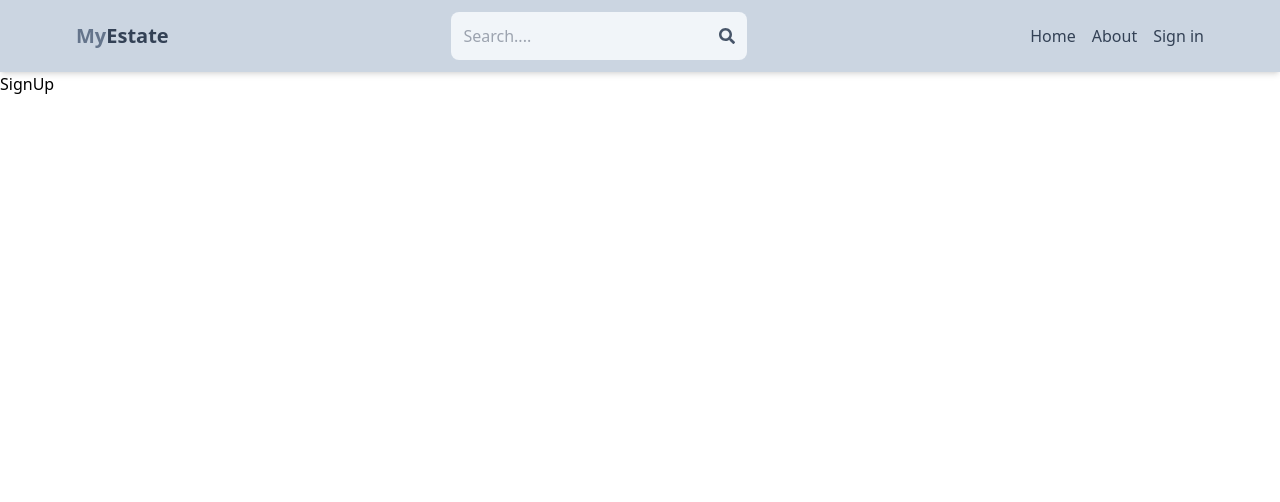
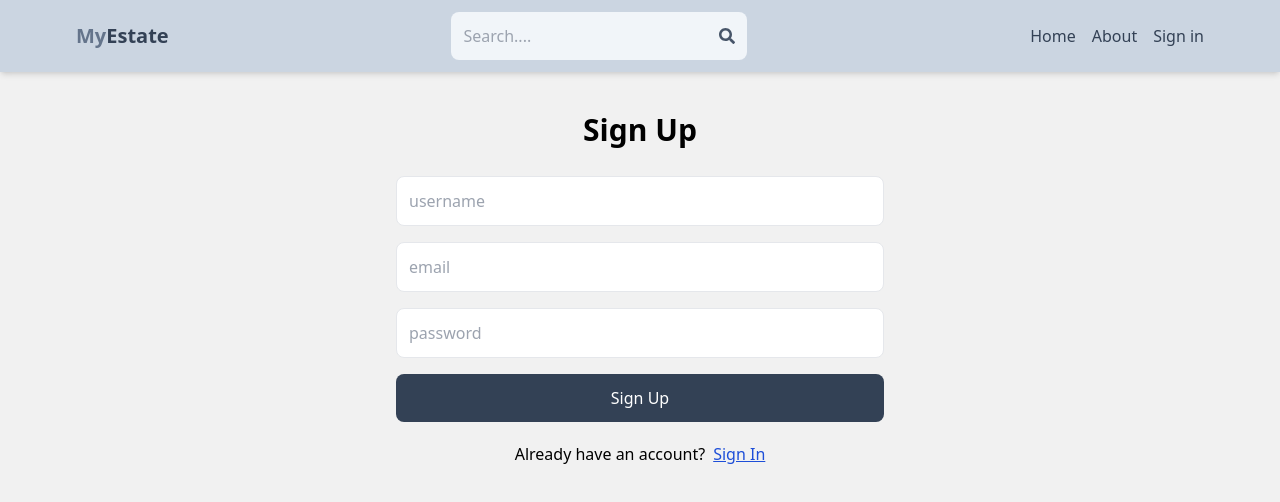
Before and after one commit to nehalpradhan23/mern-real-estate-market, a React (Vite) app in the folder client/: page /sign-up in a window 1280 px wide. Shown: the top 502 px of the page. Built offline with nearby package versions, Linux system fonts and the light colour scheme.

Commit message:
sign up page UI

```diff
--- a/client/src/index.css
+++ b/client/src/index.css
@@ -1,3 +1,7 @@
 @tailwind base;
 @tailwind components;
 @tailwind utilities;
+
+body {
+  background-color: rgb(241, 241, 241);
+}
--- a/client/src/pages/SignUp.jsx
+++ b/client/src/pages/SignUp.jsx
@@ -1,5 +1,38 @@
-import React from "react";
+import { Link } from "react-router-dom";
 
 export default function SignUp() {
-  return <div>SignUp</div>;
+  return (
+    <div className="p-3 max-w-lg mx-auto">
+      <h1 className="text-3xl text-center font-semibold my-7">Sign Up</h1>
+      <form className="flex flex-col gap-4">
+        <input
+          type="text"
+          placeholder="username"
+          className="border p-3 rounded-lg"
+          id="username"
+        />
+        <input
+          type="email"
+          placeholder="email"
+          className="border p-3 rounded-lg"
+          id="email"
+        />
+        <input
+          type="password"
+          placeholder="password"
+          className="border p-3 rounded-lg"
+          id="password"
+        />
+        <button className="bg-slate-700 hover:bg-slate-900 text-white p-3 rounded-lg disabled:opacity-80">
+          Sign Up
+        </button>
+      </form>
+      <div className="flex gap-2 mt-5 items-center justify-center">
+        <p>Already have an account?</p>
+        <Link to={"/sign-in"}>
+          <span className="text-blue-700 underline">Sign In</span>
+        </Link>
+      </div>
+    </div>
+  );
 }
```
